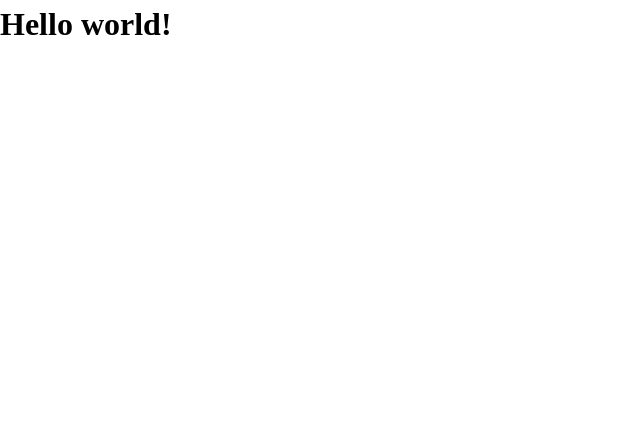
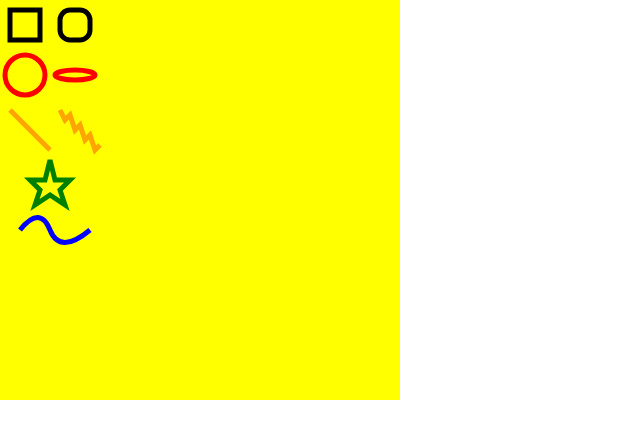
Before and after one commit to thekakkun/syzygy, a Vue app: page / in a window 1280 px wide. Shown: the top 438 px of the page, without its empty margins (0-640 px from the left). Built offline with nearby package versions, Linux system fonts and the light colour scheme.

Commit message:
Create basic GUI components

```diff
--- a/src/App.vue
+++ b/src/App.vue
@@ -1,8 +1,11 @@
-<script setup lang="ts"></script>
+<script setup lang="ts">
+import Workspace from "./components/Workspace.vue";
+import * as gcm from "syzygy_gcm";
+</script>
 
 <template>
   <main>
-    <h1>Hello world!</h1>
+    <Workspace />
   </main>
 </template>
 
--- a/src/components/Objects.vue
+++ b/src/components/Objects.vue
@@ -0,0 +1,3 @@
+<template></template>
+
+<style scoped></style>
--- a/src/components/Properties.vue
+++ b/src/components/Properties.vue
@@ -0,0 +1,3 @@
+<template></template>
+
+<style scoped></style>
--- a/src/components/Tools.vue
+++ b/src/components/Tools.vue
@@ -0,0 +1,3 @@
+<template></template>
+
+<style scoped></style>
--- /dev/null
+++ b/src/components/Workspace.vue
@@ -0,0 +1,70 @@
+<template>
+  <svg width="400" height="400">
+    <rect
+      x="10"
+      y="10"
+      width="30"
+      height="30"
+      stroke="black"
+      fill="transparent"
+      stroke-width="5"
+    />
+    <rect
+      x="60"
+      y="10"
+      rx="10"
+      ry="10"
+      width="30"
+      height="30"
+      stroke="black"
+      fill="transparent"
+      stroke-width="5"
+    />
+
+    <circle
+      cx="25"
+      cy="75"
+      r="20"
+      stroke="red"
+      fill="transparent"
+      stroke-width="5"
+    />
+    <ellipse
+      cx="75"
+      cy="75"
+      rx="20"
+      ry="5"
+      stroke="red"
+      fill="transparent"
+      stroke-width="5"
+    />
+
+    <line x1="10" x2="50" y1="110" y2="150" stroke="orange" stroke-width="5" />
+    <polyline
+      points="60 110 65 120 70 115 75 130 80 125 85 140 90 135 95 150 100 145"
+      stroke="orange"
+      fill="transparent"
+      stroke-width="5"
+    />
+
+    <polygon
+      points="50 160 55 180 70 180 60 190 65 205 50 195 35 205 40 190 30 180 45 180"
+      stroke="green"
+      fill="transparent"
+      stroke-width="5"
+    />
+
+    <path
+      d="M20,230 Q40,205 50,230 T90,230"
+      fill="none"
+      stroke="blue"
+      stroke-width="5"
+    />
+  </svg>
+</template>
+
+<style scoped>
+svg {
+  background-color: yellow;
+}
+</style>
```
